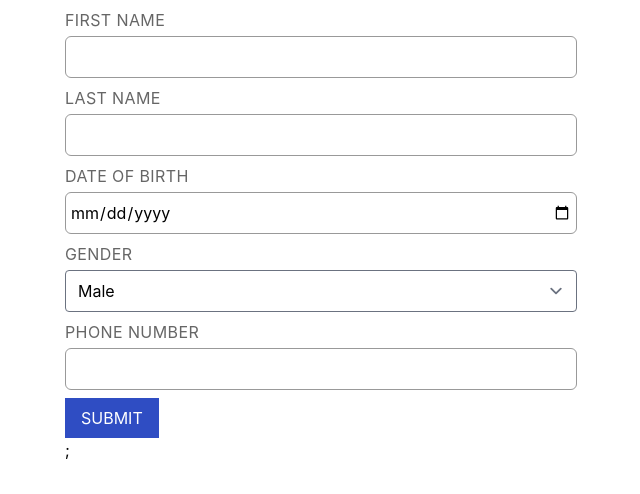
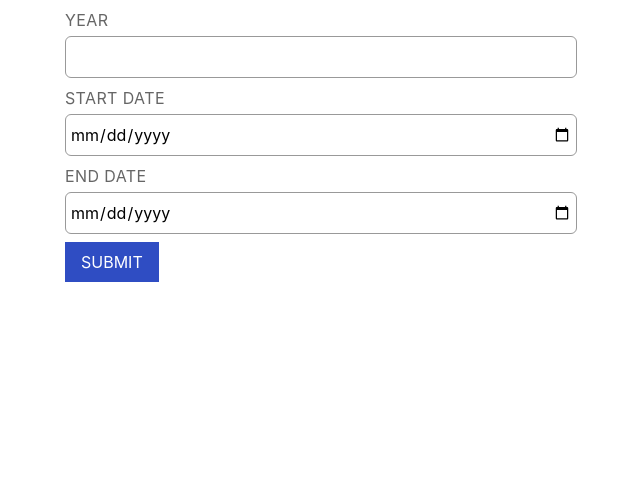
Before and after one commit to Loui4/CEC-Register-UI, a React (Create React App) app: page / in a window 1280 px wide. Shown: the top 494 px of the page, without its empty margins (319-959 px from the left). Built offline with nearby package versions, Linux system fonts and the light colour scheme.

Commit message:
feat(form):  add year create form

```diff
--- a/src/App.tsx
+++ b/src/App.tsx
@@ -11,11 +11,12 @@ import {
 import { DataGrid, GridRowsProp, GridColDef } from "@mui/x-data-grid";
 import { BaseTable } from "./components/organisms";
 import { MemberCreateForm } from "./containers/members";
+import { YearCreateForm } from "./containers/year";
 
 function App() {
   return (
     <div className="px-96">
-      <MemberCreateForm />;
+      <YearCreateForm />
     </div>
   );
 }
--- /dev/null
+++ b/src/containers/year/YearCreateForm.tsx
@@ -0,0 +1,16 @@
+import YearForm from "./YearForm";
+
+function YearCreateForm() {
+  const handleSubmit = (values: any) => {
+    console.log(values);
+  };
+
+  const initialValues = {
+    year: "",
+    start: "",
+    end: "",
+  };
+  return <YearForm initialValues={initialValues} onSubmit={handleSubmit} />;
+}
+
+export default YearCreateForm;
--- /dev/null
+++ b/src/containers/year/YearForm.tsx
@@ -0,0 +1,41 @@
+import * as Yup from "yup";
+import {
+  FormInputWithLabel,
+  FormSelectWithLabel,
+} from "../../components/molecules/form";
+import { BaseForm } from "../../components/organisms";
+import { FormOptions, ValidationMessages } from "../../constants";
+
+type PropTypes = {
+  onSubmit: (values: any) => void;
+  initialValues: any;
+};
+
+function YearForm({ initialValues, onSubmit }: PropTypes) {
+  const { FIELD_REQUIRED } = ValidationMessages;
+
+  const validationSchema = Yup.object().shape({
+    year: Yup.string().required(FIELD_REQUIRED).label("year"),
+    start: Yup.date().required(FIELD_REQUIRED).label("Start Date"),
+    end: Yup.date().required().label("End Date"),
+  });
+
+  return (
+    <BaseForm
+      initialValues={initialValues}
+      onSubmit={onSubmit}
+      validationSchema={validationSchema}
+    >
+      <FormInputWithLabel id="year" label="year" name="year" />
+      <FormInputWithLabel
+        id="start"
+        label="Start Date"
+        name="start"
+        type="date"
+      />
+      <FormInputWithLabel id="end" label="end Date" name="end" type="date" />
+    </BaseForm>
+  );
+}
+
+export default YearForm;
--- /dev/null
+++ b/src/containers/year/index.ts
@@ -0,0 +1 @@
+export { default as YearCreateForm } from "./YearCreateForm";
```
